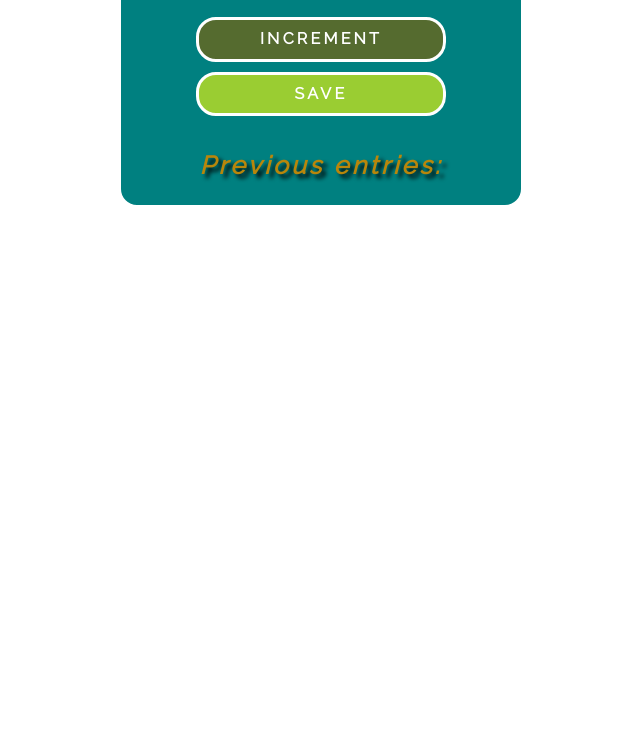
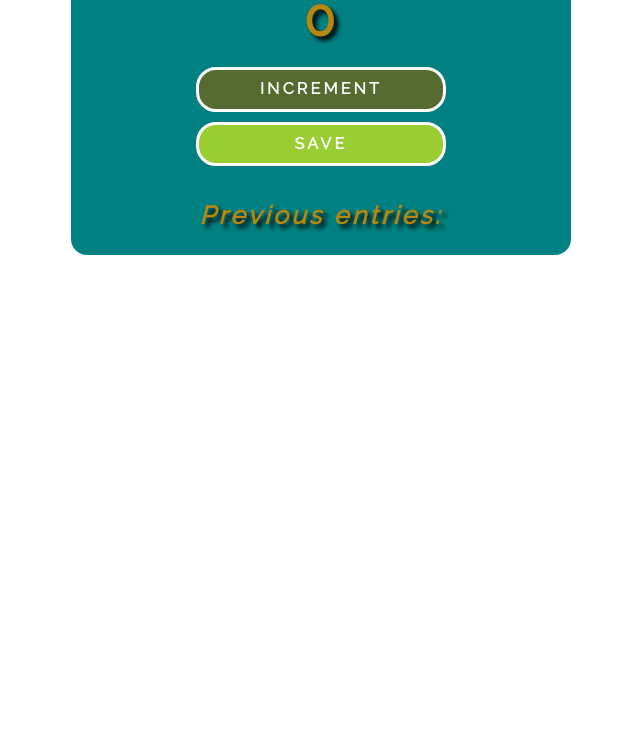
Before and after one commit to ABQ4539/Car-counter, a plain HTML site: page index.html in a window 1280 px wide. Shown: the part 121-850 px from the top of the page, without its empty margins (319-959 px from the left). Before the commit the page ends 800 px from the top, so only its background shows below. Drawn offline with nearby package versions, Linux system fonts and the light colour scheme.

Commit message:
quick fix

```diff
--- a/index.css
+++ b/index.css
@@ -12,8 +12,8 @@ body {
 }
 
 .container {
-    max-width: 400px;
-    margin: auto;
+    max-width: 500px;
+    margin: 50px auto;
     background: teal;
     border: 4px solid white;
     border-radius: 20px;
@@ -31,7 +31,6 @@ h2 {
 }
 
 button {
-    border: none;
     padding-top: 10px;
     padding-bottom: 10px;
     color: white;
```
